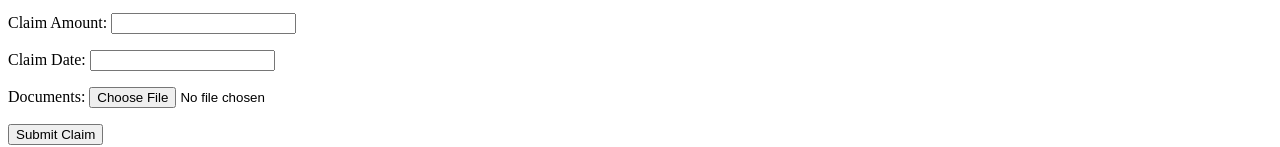
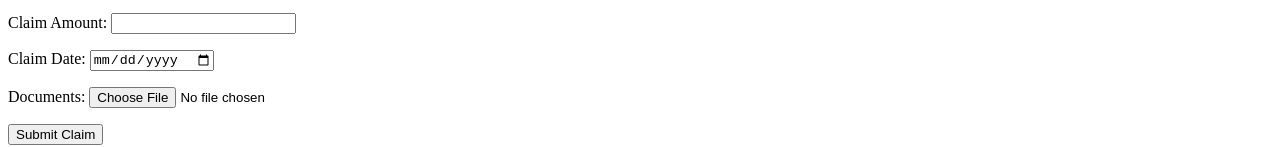
Before and after one commit to Hamid2016/smart-contract-dapp-multiple-wallet, a plain HTML site: page static/claim.html in a window 1280 px wide. Shown: the part 282-429 px from the top of the page. Drawn offline with Linux system fonts and the light colour scheme; no server answers.

Commit message:
english date picker added to claim.html

```diff
--- a/static/claim.html
+++ b/static/claim.html
@@ -20,7 +20,7 @@
     <p>Location: <input type="text" id="location"></p>
     <p>Description: <input type="text" id="description"></p>
     <p>Claim Amount: <input type="text" id="amount"></p>
-    <p>Claim Date: <input type="text" id="date"></p>
+    <p>Claim Date: <input type="date" id="date"></p>
     <p>Documents: <input type="file" id="docs"></p>
     <button type="button" onclick="submitClaim()">Submit Claim</button>
 </form>
```
